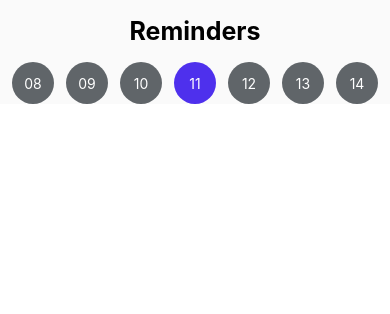
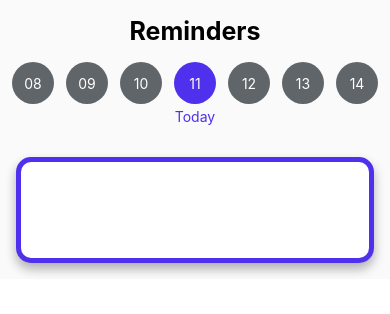
Before and after one commit to Pinfo-HumaniTECH/PINfoApp, a React Native app: screen / in a window 390 px wide. Shown: the top 314 px of the page. Built offline with nearby package versions, Linux system fonts and the light colour scheme; what react-native-responsive-fontsize would draw is missing.

Commit message:
Add cards

```diff
--- a/app/screens/Colors.js
+++ b/app/screens/Colors.js
@@ -1,5 +1,4 @@
 export const COLORS = {
     purple: '#4E30ED',
     mediumGray: '#606569',
-
   };
--- a/app/screens/RemindersScreen.js
+++ b/app/screens/RemindersScreen.js
@@ -5,9 +5,9 @@ import styles from './Styles.js'
 
 function RemindersScreen() {
 
-    const window = useWindowDimensions();
-    const spacing = 12;
-    const circleWidth = Math.round((window.width - (spacing * 8)) / 7);
+    const window = useWindowDimensions  ();
+    const spacing = 6;
+    const circleWidth = Math.round((window.width - (spacing * 16)) / 7);
     const daysOfWeek = ["08", "09", "10", "11", "12", "13", "14"];
     const dayButtons = [];
     const currentDate = "11"
@@ -15,15 +15,18 @@ function RemindersScreen() {
     //for each day of week, populate circles
     daysOfWeek.forEach((day) => {
 
-        //make the background color purple if its the current day
+        //make the background color purple if its the current day and add today text
         if (currentDate == day) {
             dayButtons.push(
-                <TouchableOpacity
-                    style={[styles.roundButton, {height: circleWidth, width: circleWidth, backgroundColor: COLORS.purple}]}
-                    activeOpacity = { .5 }
-                >
-                    <Text style={styles.calendarNums}>{day}</Text>
-                </TouchableOpacity>
+                <View>
+                    <TouchableOpacity
+                        style={[styles.roundButton, {height: circleWidth, width: circleWidth, backgroundColor: COLORS.purple}]}
+                        activeOpacity = {.5}
+                    >
+                        <Text style={styles.calendarNums}>{day}</Text>
+                    </TouchableOpacity>
+                    <Text style={styles.todayText}>Today</Text>
+                </View>
             )
 
         } else {
@@ -39,9 +42,6 @@ function RemindersScreen() {
 
     })
 
-
-
-
     return (
 
         //bg styling
@@ -53,8 +53,17 @@ function RemindersScreen() {
             </View>
 
             {/* Container for days of week */}
-            <View style={reminderStyles.calendarContainer} >
+            <View style={styles.calendarContainer} >
                 {dayButtons}
+            </View>
+
+            {/* Medication cards */}
+            <View style={styles.medCardContainer}>
+                <TouchableOpacity
+                    style={styles.medCard}
+                    activeOpacity = { .5 }
+                >
+                </TouchableOpacity>
             </View>
 
 
@@ -64,10 +73,3 @@ function RemindersScreen() {
 }
 
 export default RemindersScreen;
-
-const reminderStyles = StyleSheet.create({
-    calendarContainer: {
-      flexDirection: "row",
-      marginTop: 16,
-    },
-  });
--- a/app/screens/Styles.js
+++ b/app/screens/Styles.js
@@ -1,8 +1,7 @@
 import { StyleSheet } from 'react-native';
 import { COLORS } from './Colors.js'
 import { RFPercentage, RFValue } from "react-native-responsive-fontsize";
-
-
+const circleSpacing = 6;
 
 export default StyleSheet.create({
     container: {
@@ -63,12 +62,48 @@ export default StyleSheet.create({
     padding: 10,
     borderRadius: 100,
     backgroundColor: COLORS.mediumGray,
-    marginLeft: 12,
+    marginLeft: circleSpacing,
+    marginRight: circleSpacing,
     },
 
     calendarNums: {
         textAlign: 'center',
         color: 'white',
-        fontSize: RFPercentage(3),
-    }
+        fontSize: RFPercentage(2),
+    },
+    todayText: {
+        marginTop: 4,
+        fontSize: RFPercentage(2.3),
+        textAlign: 'center',
+        color: COLORS.purple,
+    },
+    calendarContainer: {
+        flexDirection: "row",
+        marginTop: 16,
+        marginLeft: circleSpacing,
+        marginRight: circleSpacing,
+      },
+    medCard: {
+        marginTop: 16,
+        marginBottom: 16,
+        paddingTop: 48,
+        paddingBottom: 48,
+        marginRight: 16,
+        marginLeft: 16,
+        backgroundColor: 'white',
+        borderRadius:15,
+        borderWidth: 5,
+        borderColor: COLORS.purple,
+        shadowColor: "#000",
+        shadowOffset: {
+            width: 0,
+            height: 6,
+        },
+        shadowOpacity: 0.30,
+        shadowRadius: 11,
+      },
+      medCardContainer: {
+          marginTop: 16,
+
+      },
 });
```
